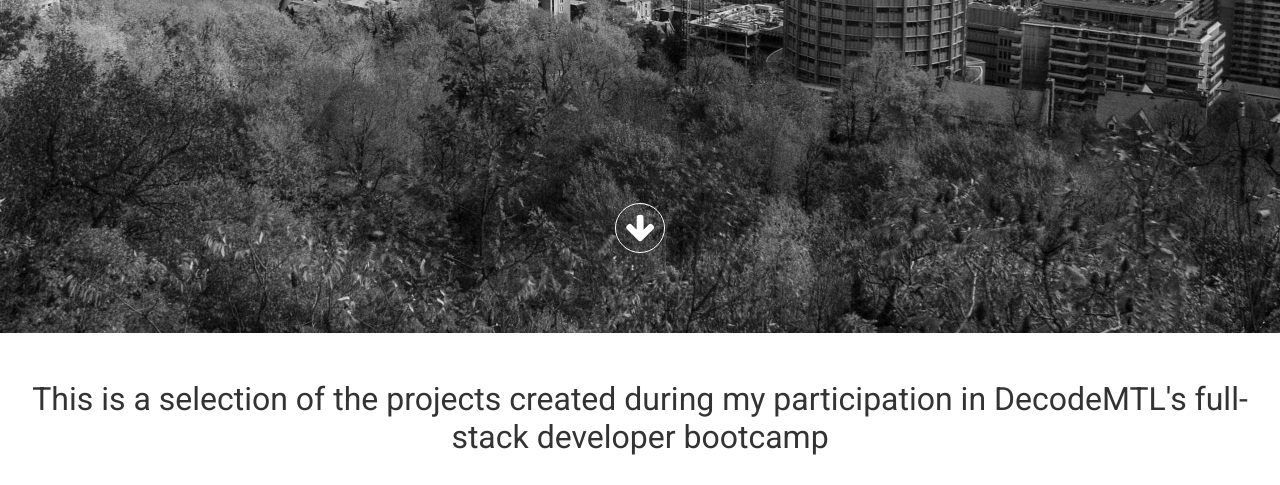
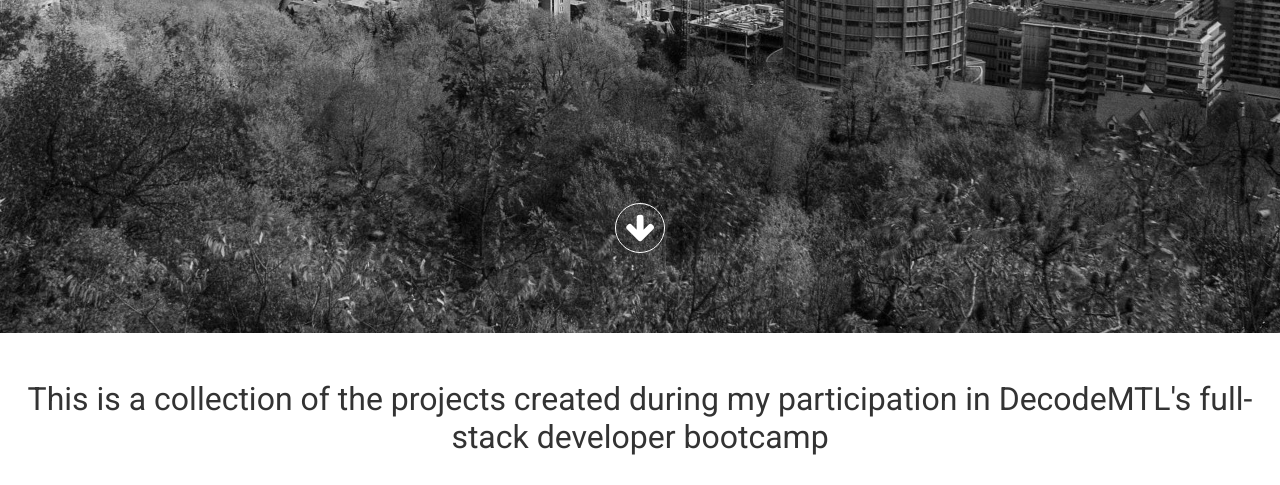
Before and after one commit to molecularcode/molecularcode.github.io, a plain HTML site: page index.html in a window 1280 px wide. Shown: the part 467-952 px from the top of the page. Drawn offline with Linux system fonts and the light colour scheme.

Commit message:
edits to readme file

```diff
--- a/index.html
+++ b/index.html
@@ -20,7 +20,7 @@
     </header>
     <a name="more"></a>
     <section class="intro">
-        <p>This is a selection of the projects created during my participation in DecodeMTL's full-stack developer bootcamp</p>
+        <p>This is a collection of the projects created during my participation in DecodeMTL's full-stack developer bootcamp</p>
     </section>
     <section class="projects">
         <div class="project p1">
```
Also changed, not shown: 1 other file.
